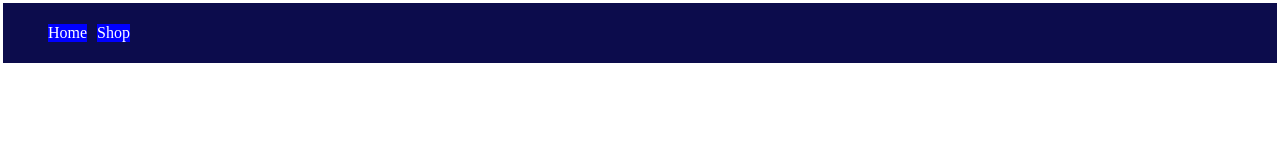
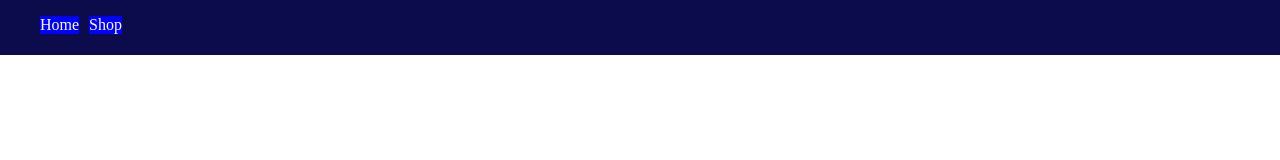
Before and after one commit to jakojb/jakob.github.io, a plain HTML site: page index.html in a window 1280 px wide. Drawn offline with Linux system fonts and the light colour scheme.

Commit message:
Initial commit

```diff
--- a/styles.css
+++ b/styles.css
@@ -3,7 +3,11 @@ color:blue;
 font-size:bold;
 font-family: system-ui, -apple-system, BlinkMacSystemFont, 'Segoe UI', Roboto, Oxygen, Ubuntu, Cantarell, 'Open Sans', 'Helvetica Neue', sans-serif;
 }
-
+body{
+    width:100%;
+    height:100%;
+    margin:0;
+}
 nav{
     margin:-5px;
     display:flex;
```
